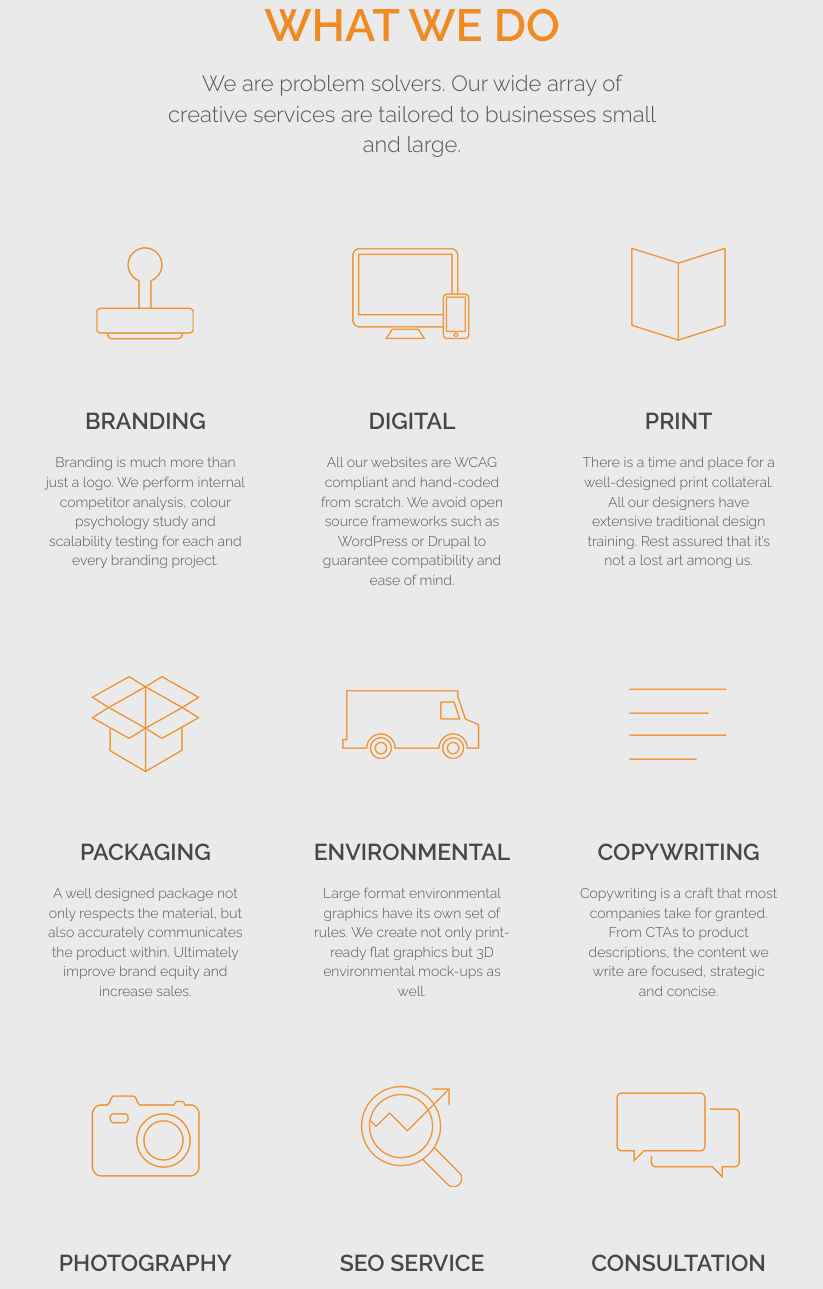
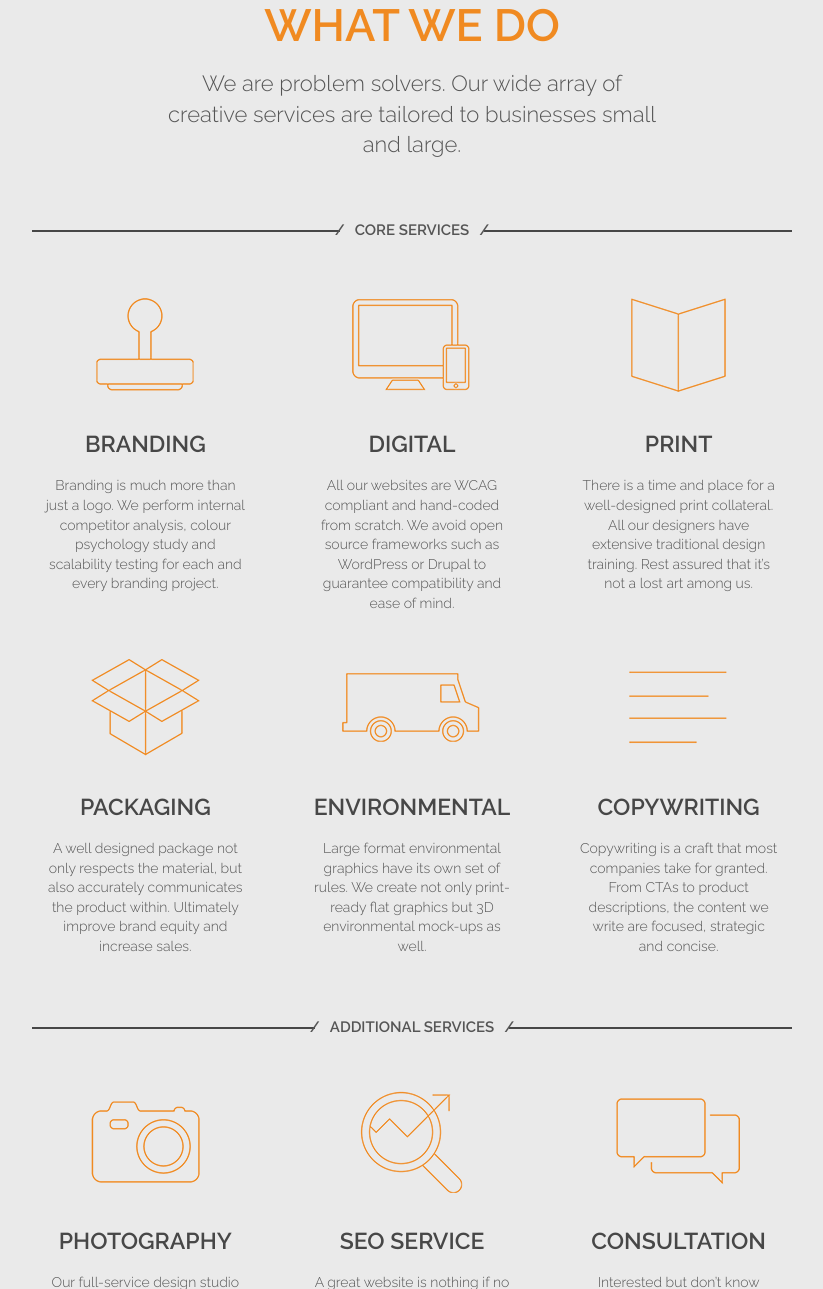
Before and after one commit to cristina-pizzagalli/shift, a PHP site: page / in a window 1280 px wide. Shown: the part 108-1397 px from the top of the page, without its empty margins (228-1051 px from the left). Run offline with PHP 8.4, Linux system fonts and the light colour scheme; some libraries are stand-ins or nearby versions.

Commit message:
continued

```diff
--- a/assets/css/main.css
+++ b/assets/css/main.css
@@ -16,7 +16,6 @@ strong {
   width: 100%;
   text-align: center;
 }
-
 .content {
   display: block;
   width: 90%;
@@ -55,6 +54,39 @@ strong {
   font-size: 45px;
   padding: 60px 0px 0px 0px;
 }
+#whatwedo h4  {
+  font-size: 15px;
+  font-weight: 600;
+  margin: 60px 0px 10px 0px;
+  position: relative;
+  text-align: center;
+  text-transform: uppercase;
+  z-index: 1;
+}
+#whatwedo h4:before {
+  border-top: 2px solid #474747;
+  content:"";
+  margin: 0 auto; /* this centers the line to the full width specified */
+  position: absolute; /* positioning must be absolute here, and relative positioning must be applied to the parent */
+  top: 10px; left: 0; right: 0; bottom: 0;
+  width: 95%;
+  z-index: -1;
+}
+#whatwedo h4 span {
+  background: #eaeaea;
+  background-size: 15px;
+  padding: 0 25px;
+}
+#whatwedo h4 span:before {
+content: "/";
+margin-left: -30px;
+padding-right: 10px;
+}
+#whatwedo h4 span:after {
+content: "/";
+margin-right: -30px;
+padding-left: 10px;
+}
 #whatwedo p {
   margin: 0px auto;
   width: 80%;
@@ -63,7 +95,7 @@ strong {
 #whatwedo ul {
   display: block;
   width: 100%;
-  margin: 40px auto;
+  margin: 0px auto;
 }
 #whatwedo ul li {
   display: block;
--- a/index.html
+++ b/index.html
@@ -71,6 +71,7 @@
     <div class="content">
       <h2>WHAT WE DO</h2>
       <p>We are problem solvers. Our wide array of creative services are tailored to businesses small and large.</p>
+      <h4><span>Core Services</span></h4>
       <ul>
         <li>
           <img src="assets/images/whatwedo_icon_one.png"/>
@@ -107,6 +108,7 @@
         </li>
       </ul>
       <div class="clear"></div>
+      <h4><span>Additional Services</span></h4>
       <ul>
         <li>
           <img src="assets/images/whatwedo_icon_seven.png"/>
```
Also changed, not shown: assets/images/accent-left.png (added), assets/images/accent-right.png (added), assets/images/advantage_icon_one.png, assets/images/advantage_icon_three.png, assets/images/advantage_icon_two.png, assets/images/whatwedo_icon_eight.png, assets/images/whatwedo_icon_five.png, assets/images/whatwedo_icon_four.png, assets/images/whatwedo_icon_nine.png, assets/images/whatwedo_icon_one.png, assets/images/whatwedo_icon_seven.png, assets/images/whatwedo_icon_six.png, assets/images/whatwedo_icon_three.png, assets/images/whatwedo_icon_two.png.
